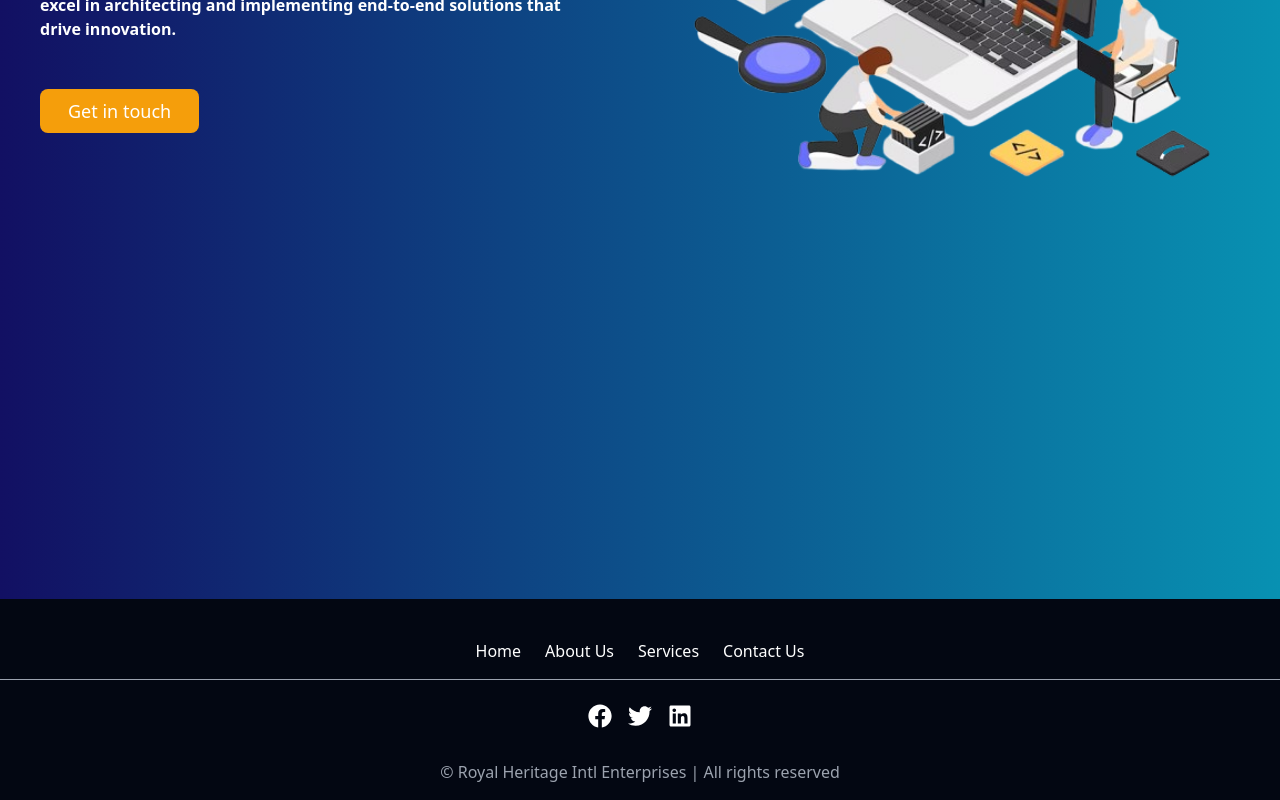
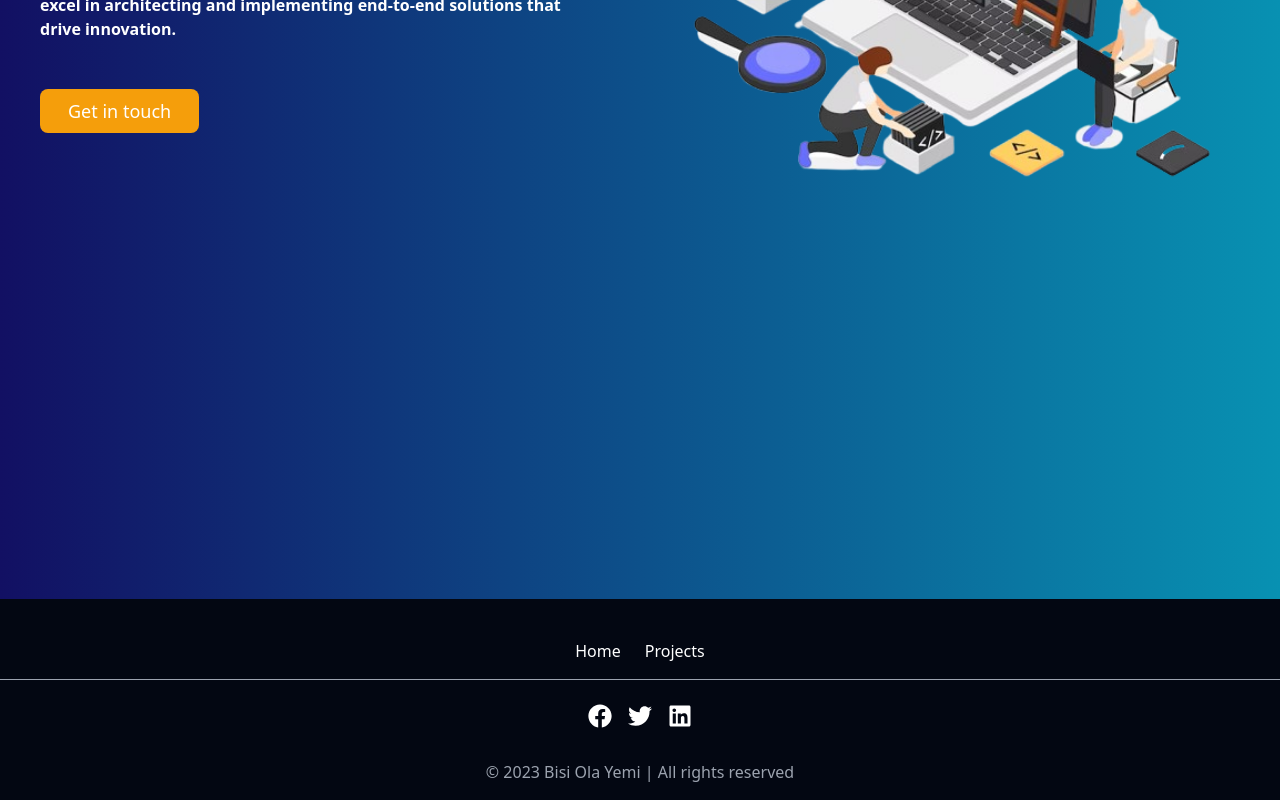
Before and after one commit to BisiOlaYemi/Yemi, a React (Create React App) app: page / in a window 1280 px wide. Shown: the part 393-1193 px from the top of the page. Built offline with nearby package versions, Linux system fonts and the light colour scheme.

Commit message:
New portfolio

```diff
--- a/src/components/Files/Projects.jsx
+++ b/src/components/Files/Projects.jsx
@@ -1,3 +1,4 @@
+/* eslint-disable */
 import React from 'react';
 
 const Projects = () => {
--- a/src/components/Layouts/Footer.jsx
+++ b/src/components/Layouts/Footer.jsx
@@ -2,6 +2,7 @@ import React from 'react';
 import { Link } from 'react-router-dom';
 import { FaFacebook, FaTwitter, FaLinkedin } from 'react-icons/fa';
 
+const currentYear = new Date().getFullYear();
 const Footer = () => {
   return (
     <footer className="relative bg-gray-950 text-white mt-24">
@@ -11,15 +12,10 @@ const Footer = () => {
           <Link to="/" className="hover:text-gray-400">
             Home
           </Link>
-          <Link to="/Aboutus" className="hover:text-gray-400">
-            About Us
+          <Link to="/Projects" className="hover:text-gray-400">
+            Projects
           </Link>
-          <Link to="/services" className="hover:text-gray-400">
-            Services
-          </Link>
-          <Link to="/contact" className="hover:text-gray-400">
-            Contact Us
-          </Link>
+
         </div>
         <hr className="border-t border-gray-400 my-4" />
         <div className="flex justify-center items-center space-x-4 mt-6">
@@ -35,7 +31,7 @@ const Footer = () => {
         </div>
       </div>
       <div className="absolute bottom-0 left-0 right-0 p-4 text-center text-gray-400">
-         &copy; Royal Heritage Intl Enterprises | All rights reserved
+         &copy; {currentYear} Bisi Ola Yemi | All rights reserved
       </div>
     </footer>
   );
--- a/src/components/Layouts/Navbar.jsx
+++ b/src/components/Layouts/Navbar.jsx
@@ -28,20 +28,10 @@ const Navbar = () => {
             </Link>
           </li>
           <li className=" font-[Open Sans] text-lg text-gray-800">
-            <Link to="/Projects" className="hover:text-gray-800">
+            <Link to="/ProjectList" className="hover:text-gray-800">
               Projects
             </Link>
           </li>
-          {/* <li className="font-semibold font-[Poppins] text-lg text-gray-800">
-            <Link to="/services" className="hover:text-gray-800">
-              Services
-            </Link>
-          </li>
-          <li className="font-semibold font-[Poppins] text-lg text-gray-800">
-            <Link to="/contact" className="hover:text-gray-800">
-              Contact
-            </Link>
-          </li> */}
         </ul>
       </div>
       {navOpen && (
@@ -57,16 +47,7 @@ const Navbar = () => {
                 Projects
               </Link>
             </li>
-            {/* <li className="font-semibold text-xl text-white">
-              <Link to="/services" className="hover:text-green-800">
-                Services
-              </Link>
-            </li>
-            <li className="font-semibold text-xl text-white">
-              <Link to="/contact" className="hover:text-green-800">
-                Contact us
-              </Link>
-            </li> */}
+
           </ul>
         </div>
       )}
--- a/src/index.js
+++ b/src/index.js
@@ -3,15 +3,14 @@ import ReactDOM from 'react-dom/client';
 import { BrowserRouter as Router, Routes, Route } from 'react-router-dom';
 import './index.css';
 import App from './App';
+import ProjectList from './components/ProjectList';
 
 const root = ReactDOM.createRoot(document.getElementById('root'));
 root.render(
   <Router>
     <Routes>
       <Route path="/" element={<App />} />
-      {/* <Route path="/AboutUs" element={<AboutUsPage />} />
-      <Route path="/Services" element={<Services /> } />
-      <Route path="/Training" element={<Training /> } />       */}
+      <Route path="/ProjectList" element={<ProjectList />} />
     </Routes>
   </Router>
 );
```
Also changed, not shown: src/components/ProjectList.jsx (renamed from src/components/Projects.jsx, +3 -4 lines).
